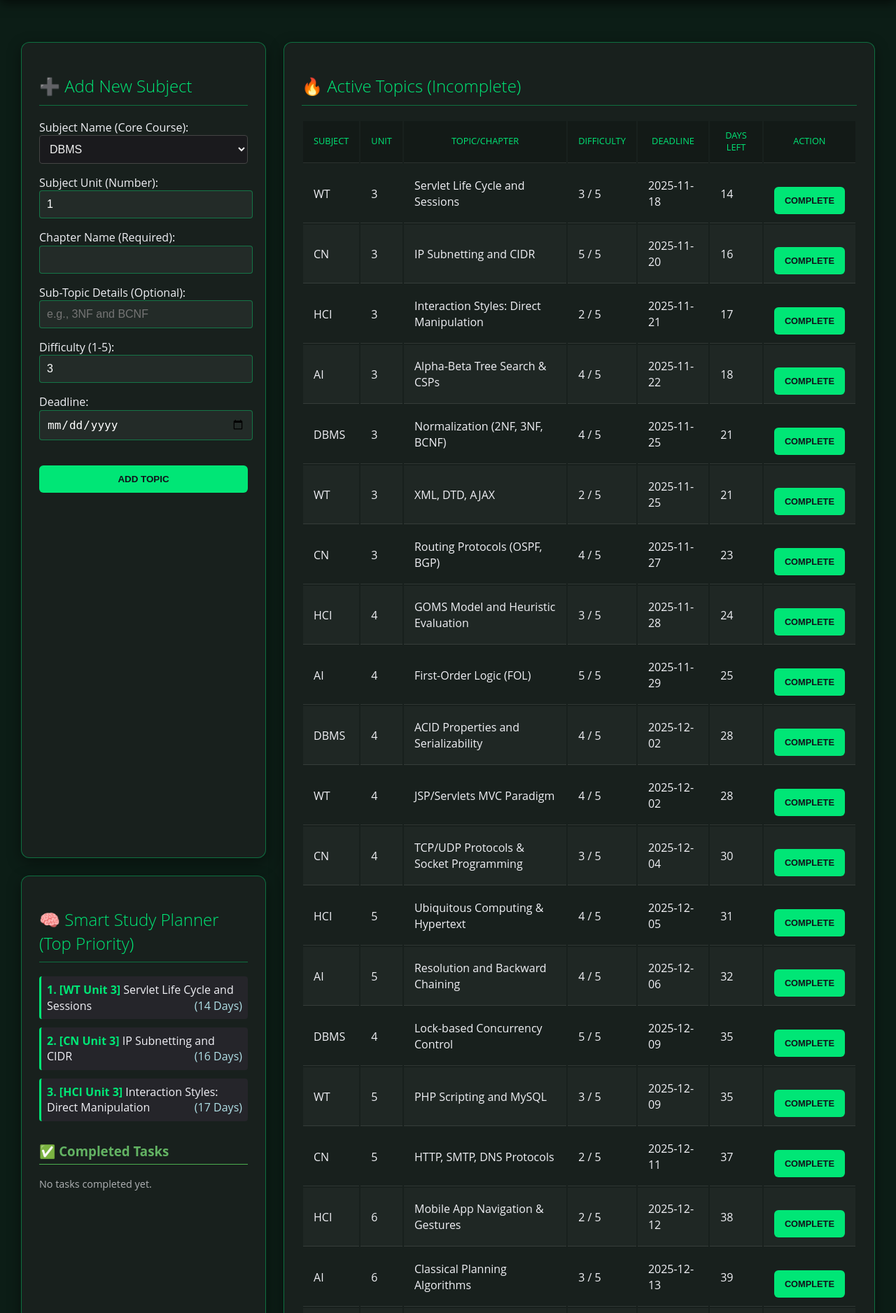
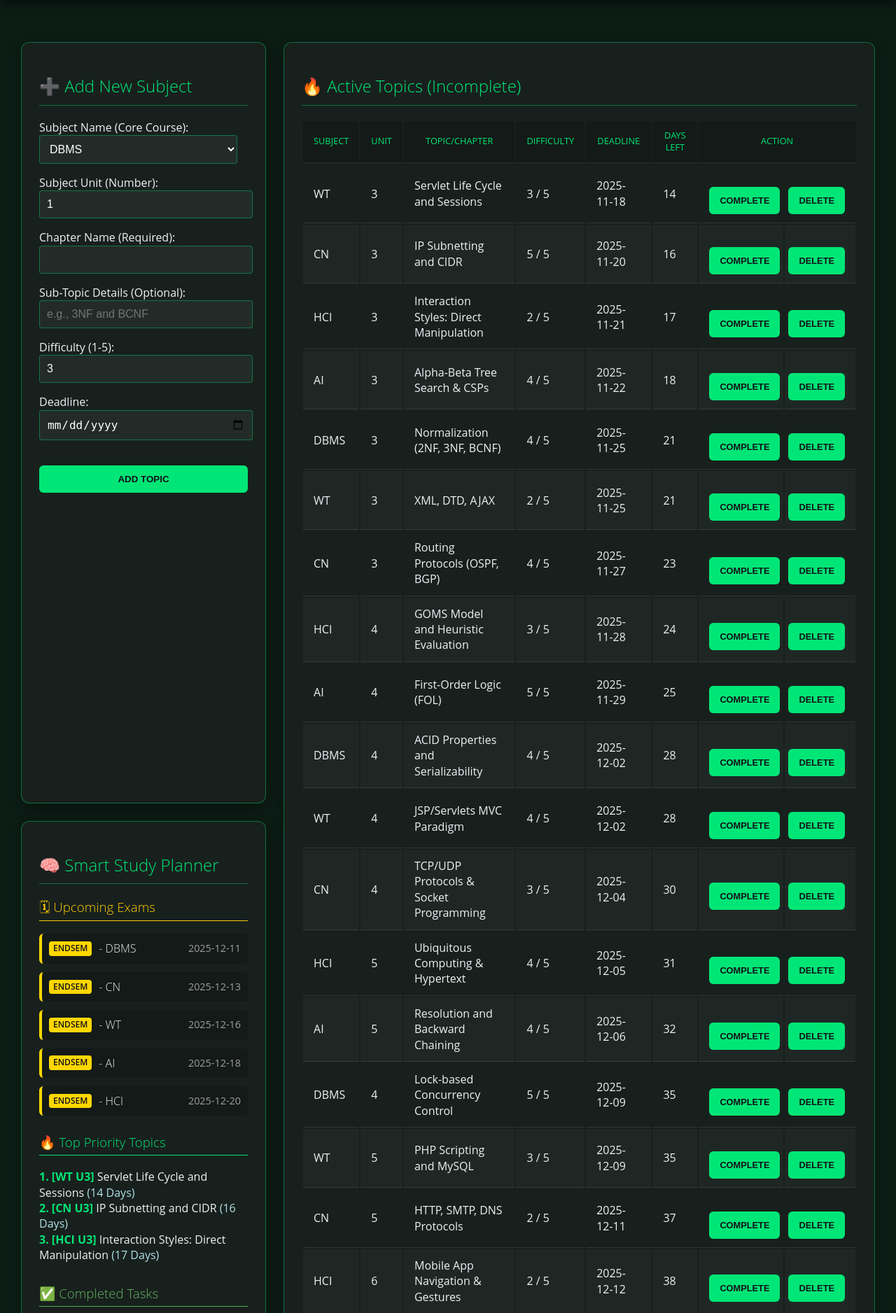
Before and after one commit to nishtha911/smart_study_companion, a Flask app: page / in a window 1280 px wide. Shown: the part 92-1968 px from the top of the page at 70% size. Run offline with Flask 3, Linux system fonts and the light colour scheme; data comes from the database, SQL or seed files in the repository.

Commit message:
updated frontend

```diff
--- a/static/style.css
+++ b/static/style.css
@@ -137,6 +137,7 @@ h2 {
    background-color: rgba(0, 0, 0, 0.15);
 }
 
+
 .urgent-red { color: #ff6b6b; font-weight: 600; }
 .warning-yellow { color: #ffd700; font-weight: 600; }
 
@@ -180,3 +181,67 @@ footer {
    border-top: 1px solid var(--border-color);
    backdrop-filter: blur(10px);
 }
+
+
+.clean-list {
+    list-style: none;
+    padding-left: 0;
+    margin-top: 15px;
+}
+
+.exam-list-item {
+    margin-bottom: 12px;
+    padding: 10px;
+    border-left: 4px solid #333;
+    border-radius: 6px;
+    background: rgba(0, 0, 0, 0.2);
+    display: flex;
+    justify-content: space-between;
+    align-items: center;
+    font-weight: 300;
+}
+
+.exam-type-tag {
+    padding: 2px 6px;
+    border-radius: 4px;
+    font-size: 0.75em;
+    font-weight: 600;
+    margin-right: 10px;
+    text-transform: uppercase;
+}
+
+.exam-subject {
+    flex-grow: 1;
+    color: #f0f0f5;
+}
+
+.exam-date {
+    font-size: 0.9em;
+    font-weight: 400;
+    color: #a0a0a0;
+}
+
+
+.exam-class-test {
+    border-left-color: #777;
+}
+.exam-class-test .exam-type-tag {
+    background: rgba(255, 255, 255, 0.1);
+    color: #f0f0f5;
+}
+
+.exam-insem {
+    border-left-color: var(--accent-color);
+}
+.exam-insem .exam-type-tag {
+    background: var(--accent-dark);
+    color: #0c1d16;
+}
+
+.exam-endsem {
+    border-left-color: #ffd700;
+}
+.exam-endsem .exam-type-tag {
+    background: #ffd700;
+    color: #11111a;
+}
--- a/templates/index.html
+++ b/templates/index.html
@@ -18,7 +18,7 @@
             <form method="POST" action="/add_subject">
                 <p>
                     <label for="syllabus_unit">Subject Name (Core Course):</label>
-                    <select id="syllabus_unit" name="syllabus_unit" required style="width: 100%; padding: 10px; border-radius: 4px; background-color: #1a1a1d; color: #f1f1f1; border: 1px solid #444;">
+                    <select id="syllabus_unit" name="syllabus_unit" required>
                         <option value="DBMS">DBMS</option>
                         <option value="CN">CN</option>
                         <option value="WT">WT</option>
@@ -63,7 +63,7 @@
                         <th>Difficulty</th>
                         <th>Deadline</th>
                         <th>Days Left</th>
-                        <th>Action</th>
+                        <th colspan="2">Action</th>
                     </tr>
                 </thead>
                 <tbody>
@@ -83,10 +83,16 @@
                                 {{ subject.days_left }}
                             {% endif %}
                         </td>
-                        <td>
-                            <form method="POST" action="/complete_subject" style="margin: 0;">
+                        <td style="padding-right: 5px;">
+                            <form method="POST" action="/complete_subject" class="inline-form">
                                 <input type="hidden" name="subject_id" value="{{ subject.id }}">
-                                <button type="submit" class="progress-button">Complete</button>
+                                <button type="submit" class="progress-button" title="Mark as 100% Complete">Complete</button>
+                            </form>
+                        </td>
+                        <td style="padding-left: 5px;">
+                            <form method="POST" action="/delete_subject" class="inline-form">
+                                <input type="hidden" name="subject_id" value="{{ subject.id }}">
+                                <button type="submit" class="delete-button" title="Delete Topic" onclick="return confirm('Are you sure you want to delete this topic?');">Delete</button>
                             </form>
                         </td>
                     </tr>
@@ -94,19 +100,41 @@
                 </tbody>
             </table>
             {% else %}
-            <p style="color: #00e676;">All tracked subjects are complete! Add a new one.</p>
+            <p style="color: var(--accent-color);">All tracked subjects are complete! Add a new one.</p>
             {% endif %}
         </section>
 
         <section class="feature-card" id="planner-placeholder">
-            <h2>🧠 Smart Study Planner (Top Priority)</h2>
+            <h2>🧠 Smart Study Planner</h2>
+
+            <div id="exam-calendar" style="margin-bottom: 25px;">
+                <h3 style="color: #ffcc00; border-bottom: 1px solid #ffcc00; padding-bottom: 5px; font-weight: 300;">🗓 Upcoming Exams</h3>
+                <ul class="clean-list">
+                    {% if exams %}
+                        {% for exam in exams %}
+                            {% set exam_type = exam['exam_type'] %}
+
+                            <li class="exam-list-item {% if exam_type == 'InSem' %}exam-insem{% elif exam_type == 'Class Test' %}exam-class-test{% else %}exam-endsem{% endif %}">
+                                <strong class="exam-type-tag">{{ exam_type }}</strong>
+                                <span class="exam-subject"> - {{ exam['subject_name'] }}</span>
+                                <span class="exam-date">{{ exam['exam_date'] }}</span>
+                            </li>
+                        {% endfor %}
+                    {% else %}
+                        <li class="exam-list-item" style="opacity: 0.7;">No exam dates scheduled.</li>
+                    {% endif %}
+                </ul>
+            </div>
+
+            <div id="priority-topics">
+                <h3 style="color: var(--accent-color); border-bottom: 1px solid var(--accent-color); padding-bottom: 5px; font-weight: 300;">🔥 Top Priority Topics</h3>
                 {% if subjects %}
-                <ul style="list-style: none; padding-left: 0;">
+                    <ul class="clean-list">
                         {% for subject in subjects[:3] %}
-                        <li style="margin-bottom: 12px; padding: 8px; border-left: 3px solid var(--accent-color); background: #25252a; border-radius: 4px;">
-                            <strong style="color: var(--accent-color);">{{ loop.index }}. [{{ subject['subject_name'] }} Unit {{ subject['subject_unit'] }}]</strong>
+                            <li class="priority-item">
+                                <strong style="color: var(--accent-color);">{{ loop.index }}. [{{ subject['subject_name'] }} U{{ subject['subject_unit'] }}]</strong>
                                 {{ subject['chapter_name'] }}
-                            <span style="float: right;">
+                                <span class="priority-days">
                                     {% if subject.days_left < 5 %}
                                         <span class="urgent-red">({{ subject.days_left }} Days Left!)</span>
                                     {% else %}
@@ -119,10 +147,11 @@
                 {% else %}
                 <p>No active subjects to prioritize. Add some study topics!</p>
                 {% endif %}
+            </div>
 
             <div id="completed-tasks" style="margin-top: 30px;">
-                <h3 style="color: #63b363; border-bottom: 1px solid #4CAF50; padding-bottom: 5px;">✅ Completed Tasks</h3>
-                <ul style="list-style: none; padding-left: 0; font-size: 0.9em; max-height: 150px; overflow-y: auto;">
+                <h3 style="color: #63b363; border-bottom: 1px solid #4CAF50; padding-bottom: 5px; font-weight: 300;">✅ Completed Tasks</h3>
+                <ul class="clean-list small-scroll-list">
                     {% if completed_subjects %}
                         {% for subject in completed_subjects %}
                             <li style="margin-bottom: 5px; opacity: 0.7;">
```
Lines whose indentation alone changed are shown as unchanged.
